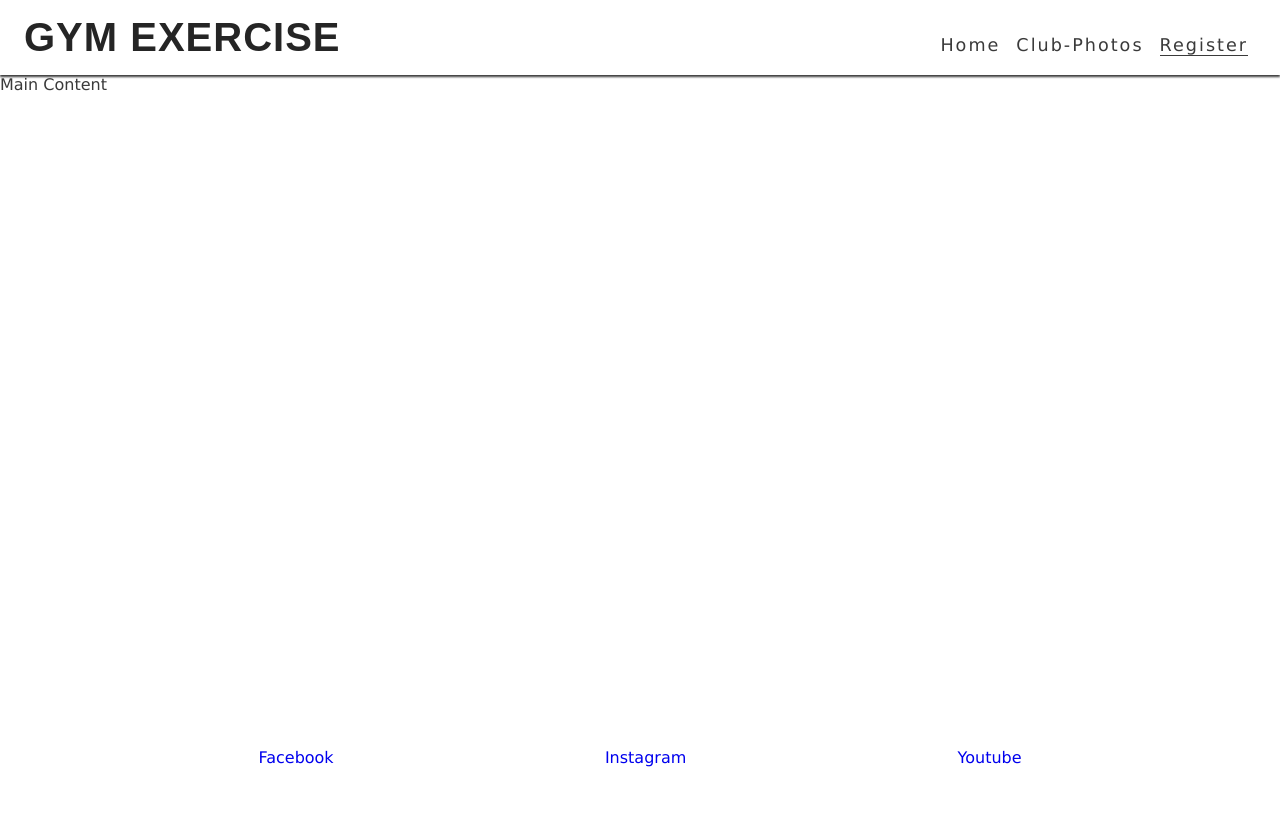
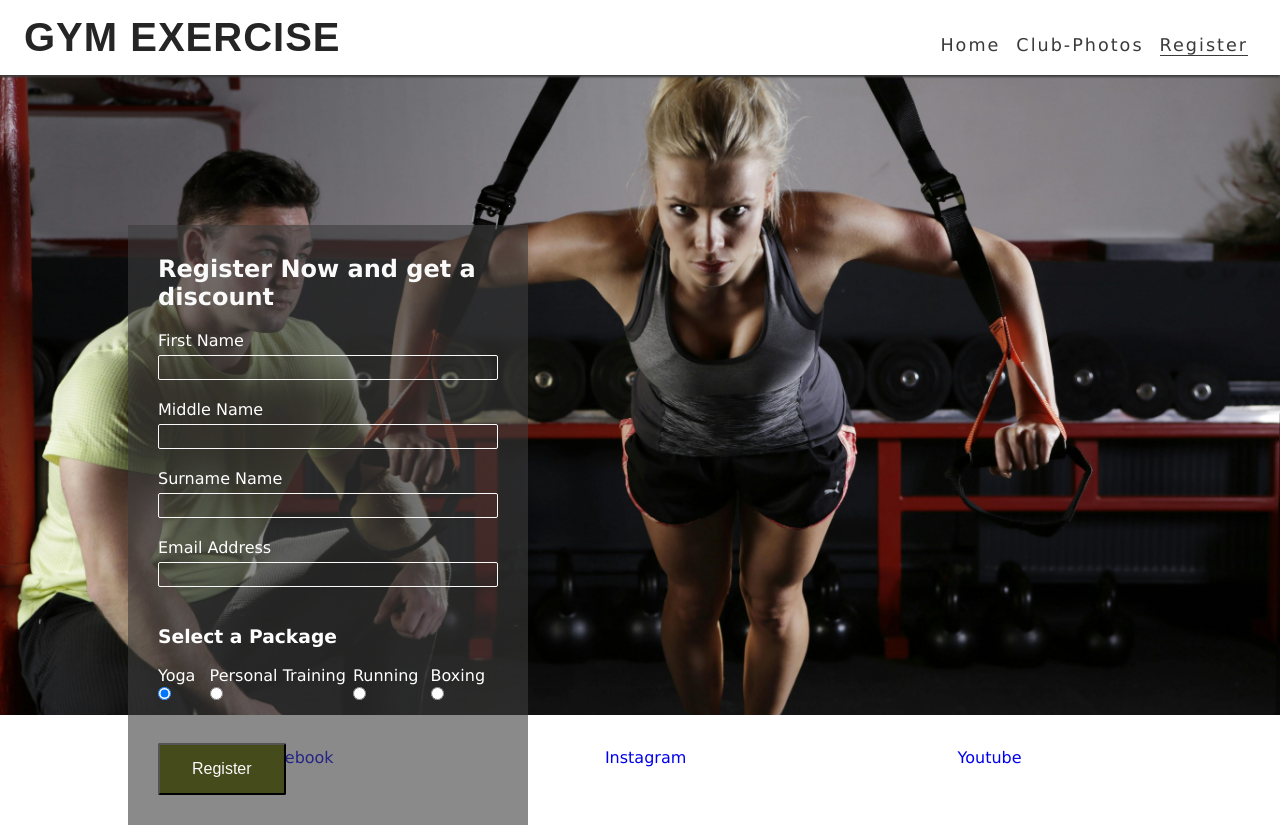
Before and after one commit to chijioke100/gym, a plain HTML site: page register.html in a window 1280 px wide. Before the commit the page ends 800 px from the top, so only its background shows below. Drawn offline with Linux system fonts and the light colour scheme.

Commit message:
add style for register form

```diff
--- a/assets/css/style.css
+++ b/assets/css/style.css
@@ -87,6 +87,8 @@ main {
     /*Style to Push the Footer down*/
     flex: 1 0 auto;
     margin-top: 75.2px;
+    display: flex;
+    flex-direction: column;
 }
 
 /* Gym Exercise image*/
@@ -161,6 +163,52 @@ main {
 
 #pics {
     line-height: 0;
+}
+
+/*Register Image*/
+#register {
+    background-image: url("../images/exercise14.jpg");
+    background-size: cover;
+    background-position: 75%;
+    padding: 20px 10% 0 10%;
+    flex-grow: 1;
+}
+
+#register-form {
+    background-color: rgba(60, 60, 60, 0.6);
+    padding: 30px;
+    color: #ffffff;
+}
+
+#register-form > h2 {
+    color: #fafafa;
+    margin-bottom: 20px;
+}
+
+.text-input {
+    background: transparent;
+    color: #fafafa;
+    width: 100%;
+    height: 25px;
+    margin: 5px 0 20px 0;
+    border: 1px solid #fafafa;
+    border-radius: 2px;
+    padding: 0 5px;
+}
+
+.radio-buttons {
+    width: 100%;
+    display: flex;
+    justify-content: space-between;
+}
+
+.register-button {
+    padding: 15px 32px;
+    font-size: 100%;
+    background-color: #454b1b;
+    color: #fafafa;
+    margin-top: 20px;
+    border-radius: 2px;
 }
 
 /* Footer */
@@ -243,6 +291,29 @@ main {
     #pics {
         column-gap: 3;
     }
+
+    /* Register Page*/
+    #register {
+        background-position: center;
+        position: relative;
+    }
+
+    #register-form {
+        max-width: 400px;
+        position: absolute;
+        left: 10%;
+        top: 150px;
+    }
+
+    .text-input:hover {
+        border-color: #f16c6b;
+    }
+
+    .register-button:hover {
+        background-color: #fafafa;
+        color: #454b1b;
+    }
+
 }
 
 /* Media Query for Laptop and larger Screen Sizes*/
--- a/register.html
+++ b/register.html
@@ -34,7 +34,66 @@
     </header>
 
     <!--Main Content-->
-    <main>Main Content</main>
+    <main>
+        <section id="register">
+            <form id="register-form" action="https://formdump.codeinstitute.net" method="post">
+                <h2>Register Now and get a discount</h2>
+
+                <label for="first-name">First Name</label>
+                <input type="text" name="first_name" id="first-name" class="text-input" required>
+                <br>
+                <label for="middle-name">Middle Name</label>
+                <input type="text" name="middle_name" id="middle-name" class="text-input" required>
+                <br>
+                <label for="surname-name">Surname Name</label>
+                <input type="text" name="surname_name" id="surname-name" class="text-input" required>
+                <br>
+                <label for="email-address">Email Address</label>
+                <input type="email" name="email_address" id="email-address" class="text-input" required>
+                <br>
+                <br>
+                <h3>Select a Package</h3>
+                <br>
+
+                <div class="radio-buttons">
+
+                        <div>
+                        <label for="yoga">Yoga</label>
+                        <input type="radio" name="yoga-exercise" id="yoga" value="yoga" required checked>
+                        </div>
+
+                        <div>
+                        <label for="personal-training">Personal Training</label>
+                        <input type="radio" name="personal-training-exercise" id="personal-training"
+                            value="personal-training" required>
+                            </div>
+
+                            <div>
+                            <label for="running">Running</label>
+                            <input type="radio" name="running-exercise" id="running" value="running" required>
+                            </div>
+
+                            <div>
+                            <label for="boxing">Boxing</label>
+                            <input type="radio" name="boxing-exercise" id="boxing" value="boxing" required>
+                            </div>
+
+
+
+
+                </div>
+                <br>
+
+                <button type="submit" class="register-button">Register
+
+                </button>
+
+
+
+            </form>
+
+        </section>
+    </main>
 
     <!--Footer-->
     <footer>
```
Also changed, not shown: index.html (+2 -0 lines), assets/images/exercise14.jpg (added).
